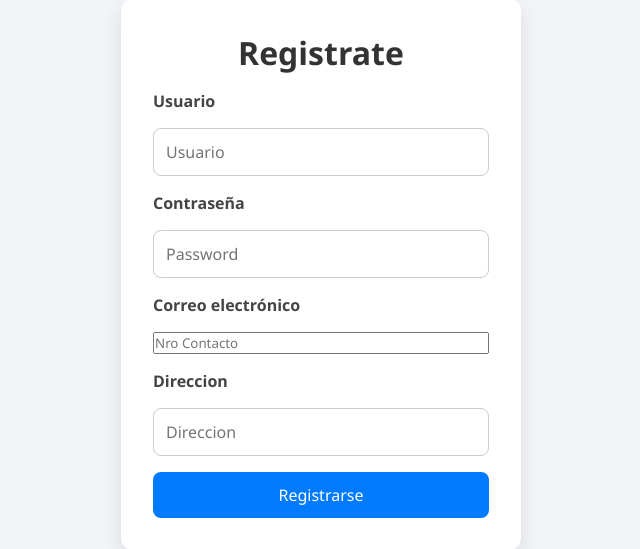
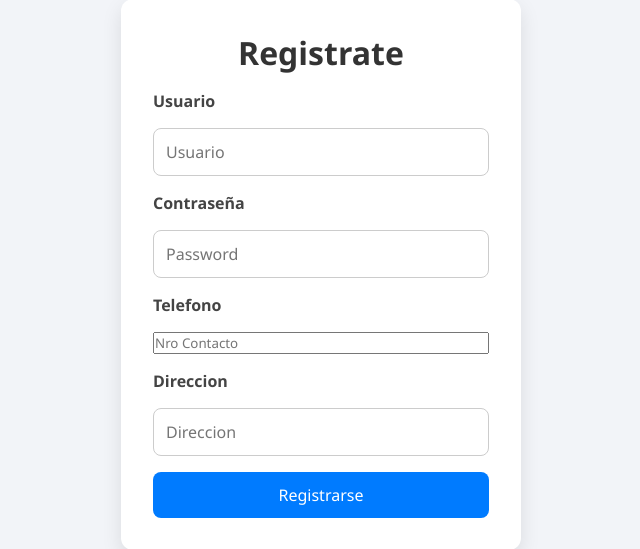
Before and after one commit to NeyderManda/mvc_biblioteca, a PHP site: page /pantallas/register.php in a window 1280 px wide. Shown: the part 126-675 px from the top of the page, without its empty margins (319-959 px from the left). Run offline with PHP 8.4, Linux system fonts and the light colour scheme.

Commit message:
Update register.php

```diff
--- a/pantallas/register.php
+++ b/pantallas/register.php
@@ -7,7 +7,7 @@
     $telefono = $_POST['telefono'];
     $direccion = $_POST['direccion'];
 
-    // Insertar usuario con foto
+    // Insertar usuario
     $stmt = $pdo->prepare("INSERT INTO users (nombre, password, telefono, direccion) VALUES (?, ?, ?, ?)");
     $stmt->execute([$nombre, $password, $telefono, $direccion]);
 
@@ -31,7 +31,7 @@
         <label for="password">Contraseña</label>
         <input type="password" name="password" id="password" placeholder="Password" required>
 
-        <label for="telefono">Correo electrónico</label>
+        <label for="telefono">Telefono</label>
         <input type="number" name="telefono" id="telefono" placeholder="Nro Contacto" required>
 
         <label for="direccion">Direccion</label>
```
